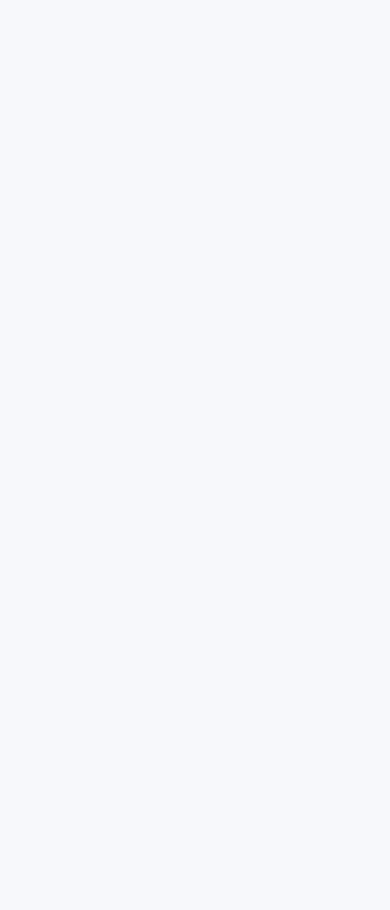
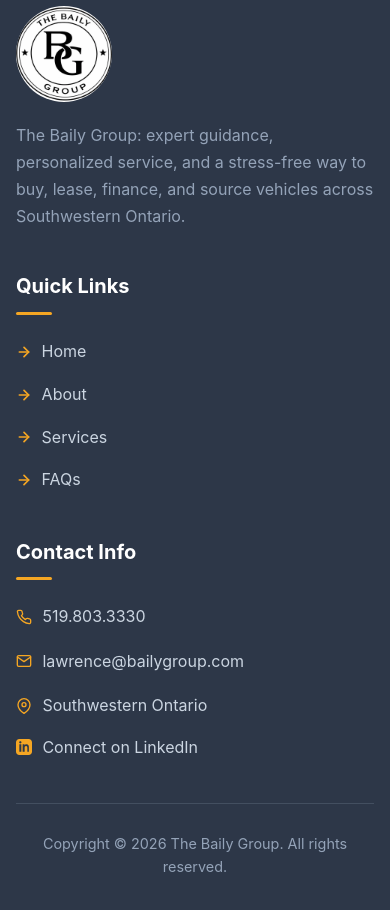
Before and after one commit to couchmanrick-wq/BailyGroup, a Next.js app: page / in a window 390 px wide. Shown: the part 5900-6810 px from the top of the page. Before the commit the page ends 5931 px from the top, so only its background shows below. Built offline with nearby package versions, Linux system fonts and the light colour scheme.

Commit message:
Add three-column site footer
Replace the single-line footer with a full-bleed dark footer: brand
logo and blurb, Quick Links, Contact Info (phone, email, location,
LinkedIn), divider, and centered copyright.

Co-Authored-By: Claude Opus 4.8 <noreply@anthropic.com>

```diff
--- a/src/components/Layout.tsx
+++ b/src/components/Layout.tsx
@@ -14,6 +14,13 @@ const navLinks = [
   { href: '/about', label: 'About' },
   { href: '/faqs', label: 'FAQs' },
   { href: '/#contact', label: 'Contact' },
+]
+
+const footerLinks = [
+  { href: '/', label: 'Home' },
+  { href: '/about', label: 'About' },
+  { href: '/services', label: 'Services' },
+  { href: '/faqs', label: 'FAQs' },
 ]
 
 export default function Layout({ title, description, children }: LayoutProps) {
@@ -101,8 +108,89 @@ export default function Layout({ title, description, children }: LayoutProps) {
 
         {children}
 
-        <footer className={styles.footer}>
-          © {new Date().getFullYear()} The Baily Group. Vehicle buying &amp; leasing across Southwestern Ontario.
+        <footer className={styles.siteFooter}>
+          <div className={styles.siteFooterInner}>
+            <div className={styles.footerGrid}>
+              <div>
+                <img
+                  src="/images/baily-group-logo.webp"
+                  alt="The Baily Group"
+                  className={styles.footerBrandLogo}
+                  width={96}
+                  height={96}
+                />
+                <p className={styles.footerBlurb}>
+                  The Baily Group: expert guidance, personalized service, and a stress-free way to
+                  buy, lease, finance, and source vehicles across Southwestern Ontario.
+                </p>
+              </div>
+
+              <div>
+                <h2 className={styles.footerHeading}>Quick Links</h2>
+                <ul className={styles.footerLinks}>
+                  {footerLinks.map((link) => (
+                    <li key={link.href}>
+                      <Link href={link.href} className={styles.footerLink}>
+                        <svg className={styles.footerLinkIcon} viewBox="0 0 24 24" fill="none" stroke="currentColor" strokeWidth="2.5" strokeLinecap="round" strokeLinejoin="round" aria-hidden="true">
+                          <path d="M5 12h14" />
+                          <path d="m12 5 7 7-7 7" />
+                        </svg>
+                        {link.label}
+                      </Link>
+                    </li>
+                  ))}
+                </ul>
+              </div>
+
+              <div>
+                <h2 className={styles.footerHeading}>Contact Info</h2>
+                <ul className={styles.footerContact}>
+                  <li>
+                    <a href="tel:+15198033330" className={styles.footerContactItem}>
+                      <svg className={styles.footerContactIcon} viewBox="0 0 24 24" fill="none" stroke="currentColor" strokeWidth="2" strokeLinecap="round" strokeLinejoin="round" aria-hidden="true">
+                        <path d="M22 16.92v3a2 2 0 0 1-2.18 2 19.79 19.79 0 0 1-8.63-3.07 19.5 19.5 0 0 1-6-6 19.79 19.79 0 0 1-3.07-8.67A2 2 0 0 1 4.11 2h3a2 2 0 0 1 2 1.72c.13.96.36 1.9.7 2.81a2 2 0 0 1-.45 2.11L8.09 9.91a16 16 0 0 0 6 6l1.27-1.27a2 2 0 0 1 2.11-.45c.91.34 1.85.57 2.81.7A2 2 0 0 1 22 16.92z" />
+                      </svg>
+                      519.803.3330
+                    </a>
+                  </li>
+                  <li>
+                    <a href="mailto:lawrence@bailygroup.com" className={styles.footerContactItem}>
+                      <svg className={styles.footerContactIcon} viewBox="0 0 24 24" fill="none" stroke="currentColor" strokeWidth="2" strokeLinecap="round" strokeLinejoin="round" aria-hidden="true">
+                        <rect x="2" y="4" width="20" height="16" rx="2" />
+                        <path d="m22 6-10 7L2 6" />
+                      </svg>
+                      lawrence@bailygroup.com
+                    </a>
+                  </li>
+                  <li className={styles.footerContactItem}>
+                    <svg className={styles.footerContactIcon} viewBox="0 0 24 24" fill="none" stroke="currentColor" strokeWidth="2" strokeLinecap="round" strokeLinejoin="round" aria-hidden="true">
+                      <path d="M21 10c0 7-9 13-9 13s-9-6-9-13a9 9 0 0 1 18 0z" />
+                      <circle cx="12" cy="10" r="3" />
+                    </svg>
+                    Southwestern Ontario
+                  </li>
+                  <li>
+                    <a
+                      href="https://www.linkedin.com/in/lawrencebaily/"
+                      className={styles.footerContactItem}
+                      target="_blank"
+                      rel="noopener noreferrer"
+                    >
+                      <svg className={styles.footerContactIcon} viewBox="0 0 24 24" fill="currentColor" aria-hidden="true">
+                        <path d="M19 0h-14c-2.76 0-5 2.24-5 5v14c0 2.76 2.24 5 5 5h14c2.76 0 5-2.24 5-5v-14c0-2.76-2.24-5-5-5zm-11 19h-3v-11h3v11zm-1.5-12.27c-.97 0-1.75-.79-1.75-1.76s.78-1.75 1.75-1.75 1.75.79 1.75 1.75-.78 1.76-1.75 1.76zm13.5 12.27h-3v-5.6c0-1.34-.03-3.06-1.87-3.06-1.87 0-2.16 1.46-2.16 2.96v5.7h-3v-11h2.88v1.5h.04c.4-.76 1.38-1.56 2.84-1.56 3.04 0 3.6 2 3.6 4.59v6.47z" />
+                      </svg>
+                      Connect on LinkedIn
+                    </a>
+                  </li>
+                </ul>
+              </div>
+            </div>
+
+            <hr className={styles.footerDivider} />
+            <p className={styles.footerCopyright}>
+              Copyright © {new Date().getFullYear()} The Baily Group. All rights reserved.
+            </p>
+          </div>
         </footer>
       </main>
     </>
--- a/src/styles/Home.module.css
+++ b/src/styles/Home.module.css
@@ -499,6 +499,126 @@
   font-size: 0.95rem;
 }
 
+/* Site footer */
+.siteFooter {
+  width: 100vw;
+  margin-left: calc(50% - 50vw);
+  margin-right: calc(50% - 50vw);
+  margin-top: 4rem;
+  background: #2d3748;
+  color: #cbd5e1;
+}
+
+.siteFooterInner {
+  width: min(1120px, calc(100% - 2rem));
+  margin: 0 auto;
+  padding: 3.5rem 0 2rem;
+}
+
+.footerGrid {
+  display: grid;
+  gap: 2.5rem;
+}
+
+@media (min-width: 760px) {
+  .footerGrid {
+    grid-template-columns: 1.6fr 1fr 1.2fr;
+    gap: 3rem;
+  }
+}
+
+.footerBrandLogo {
+  width: 6rem;
+  height: 6rem;
+  border-radius: 50%;
+  object-fit: cover;
+}
+
+.footerBlurb {
+  margin: 1.25rem 0 0;
+  max-width: 28rem;
+  line-height: 1.7;
+  color: #94a3b8;
+}
+
+.footerHeading {
+  margin: 0;
+  font-size: 1.25rem;
+  font-weight: 700;
+  color: #ffffff;
+}
+
+.footerHeading::after {
+  content: '';
+  display: block;
+  width: 2.25rem;
+  height: 3px;
+  margin-top: 0.6rem;
+  border-radius: 2px;
+  background: #f5a623;
+}
+
+.footerLinks {
+  list-style: none;
+  margin: 1.5rem 0 0;
+  padding: 0;
+  display: grid;
+  gap: 0.9rem;
+}
+
+.footerLink {
+  display: inline-flex;
+  align-items: center;
+  gap: 0.6rem;
+  color: #cbd5e1;
+  transition: color 0.2s ease;
+}
+
+.footerLink:hover {
+  color: #ffffff;
+}
+
+.footerLinkIcon,
+.footerContactIcon {
+  width: 1rem;
+  height: 1rem;
+  color: #f5a623;
+  flex-shrink: 0;
+}
+
+.footerContact {
+  list-style: none;
+  margin: 1.5rem 0 0;
+  padding: 0;
+  display: grid;
+  gap: 1rem;
+}
+
+.footerContactItem {
+  display: inline-flex;
+  align-items: center;
+  gap: 0.65rem;
+  color: #cbd5e1;
+  transition: color 0.2s ease;
+}
+
+a.footerContactItem:hover {
+  color: #ffffff;
+}
+
+.footerDivider {
+  margin: 2.5rem 0 1.75rem;
+  border: none;
+  border-top: 1px solid rgba(148, 163, 184, 0.22);
+}
+
+.footerCopyright {
+  margin: 0;
+  text-align: center;
+  font-size: 0.9rem;
+  color: #94a3b8;
+}
+
 @media (min-width: 900px) {
   .heroInner {
     grid-template-columns: 1fr minmax(360px, 42rem);
```
